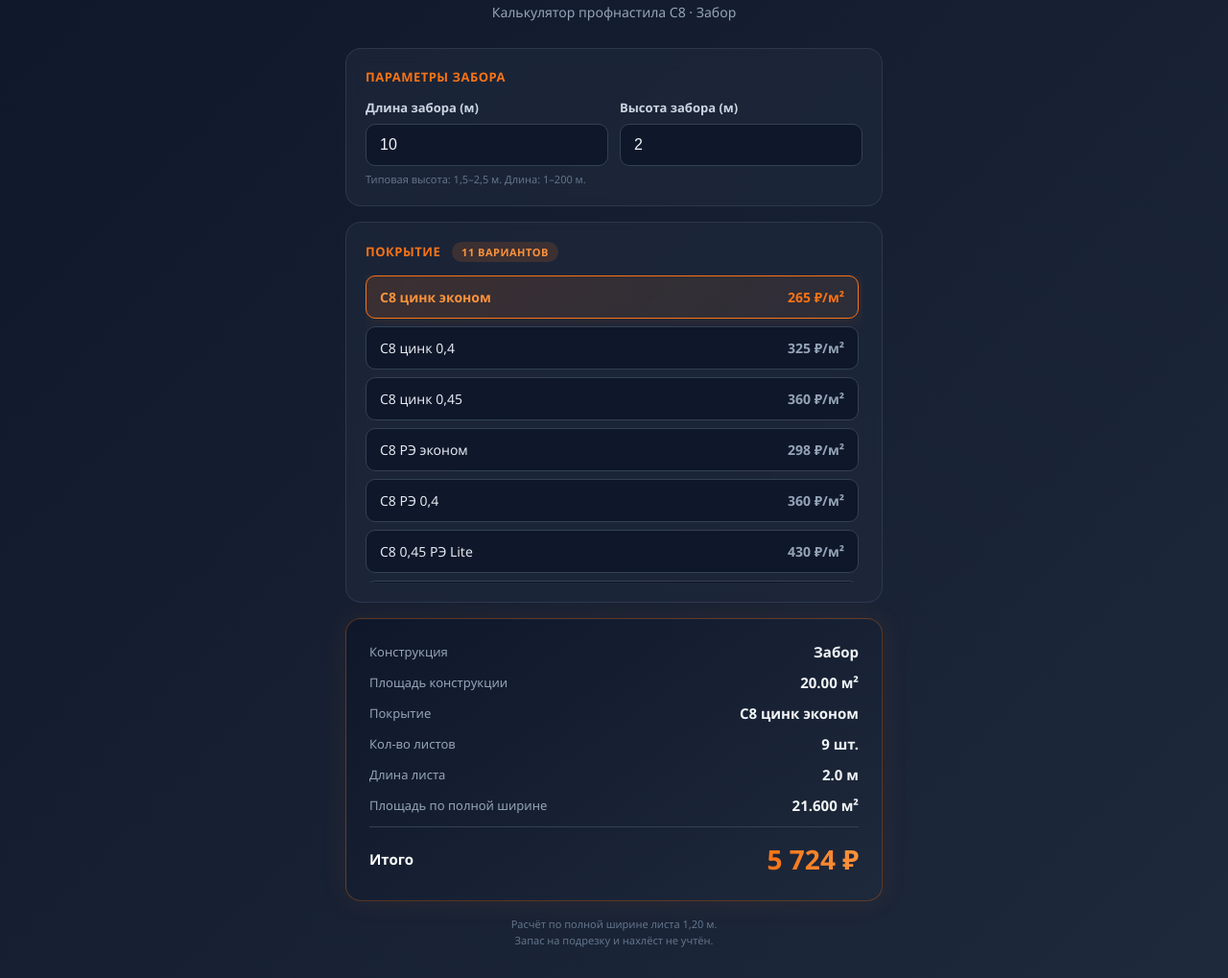
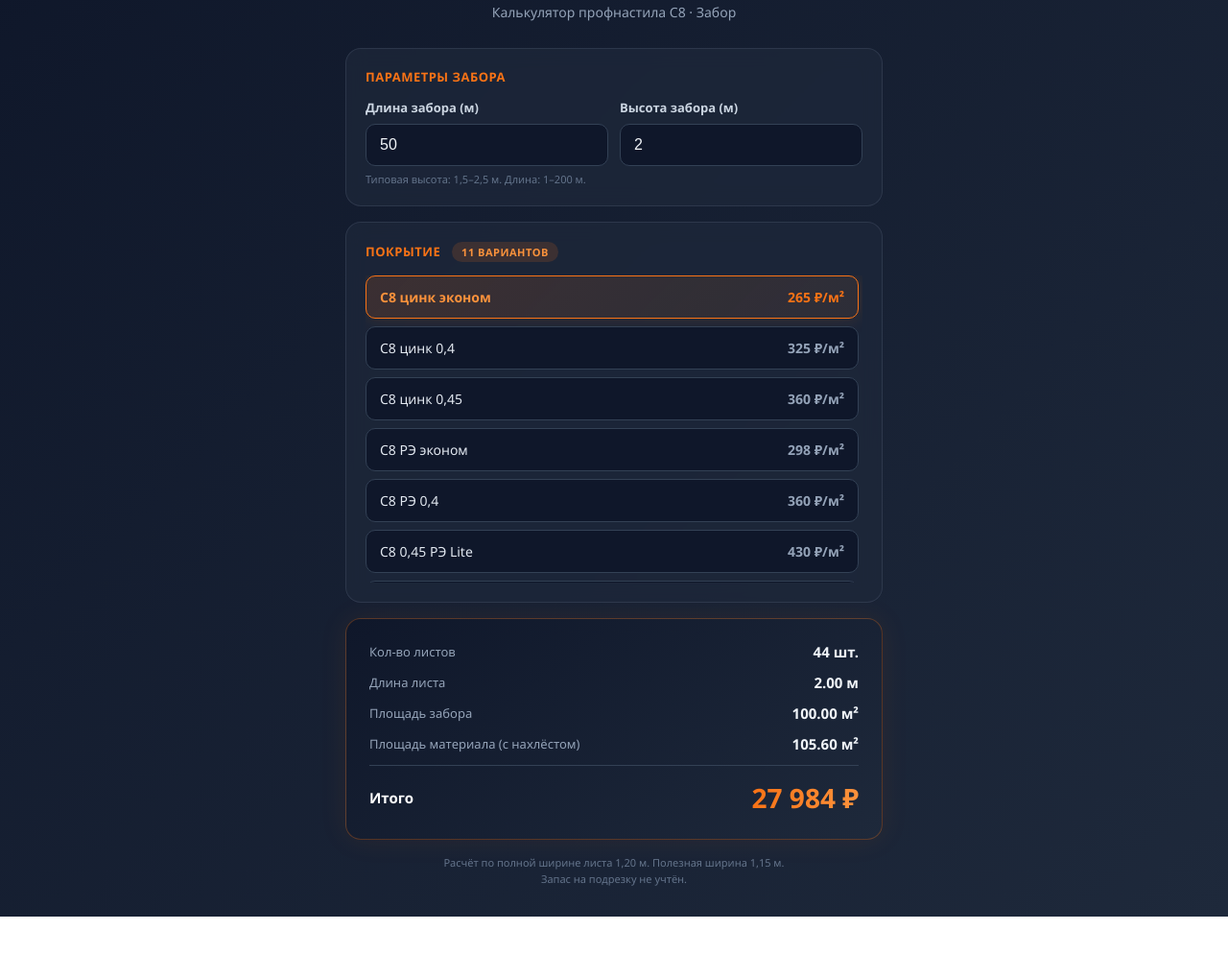
Before and after one commit to innaserge63-cmyk/profnastil-calc, a plain HTML site: page c8-grand-profil.html in a window 1280 px wide. Shown: the part 79-1098 px from the top of the page at 96% size. After the commit the page ends 1034 px from the top, so only its background shows below. Drawn offline with Linux system fonts and the light colour scheme.

Commit message:
Update c8-grand-profil.html
Исправлено округление высоты и площади

```diff
--- a/c8-grand-profil.html
+++ b/c8-grand-profil.html
@@ -5,7 +5,6 @@
 <meta name="viewport" content="width=device-width, initial-scale=1.0">
 <title>Калькулятор С8 Гранд Профиль</title>
 
-<!-- Open Graph / Telegram / WhatsApp preview -->
 <meta property="og:type" content="website">
 <meta property="og:url" content="https://innaserge63-cmyk.github.io/profnastil-calc/c8-grand-profil.html">
 <meta property="og:title" content="С8 Гранд Профиль — Калькулятор профнастила">
@@ -14,6 +13,11 @@
 <meta property="og:image:width" content="1200">
 <meta property="og:image:height" content="630">
 <meta property="og:locale" content="ru_RU">
+
+<meta name="twitter:card" content="summary_large_image">
+<meta name="twitter:title" content="С8 Гранд Профиль — Калькулятор профнастила">
+<meta name="twitter:description" content="Расчёт заборов из профнастила С8. 11 видов покрытия. Быстрый онлайн-расчёт стоимости.">
+<meta name="twitter:image" content="https://innaserge63-cmyk.github.io/profnastil-calc/preview.png">
 
 <style>
 * { box-sizing: border-box; }
@@ -210,11 +214,11 @@ input[type="number"]:focus {
     <div class="row">
       <div class="col">
         <label>Длина забора (м)</label>
-        <input type="number" id="length" value="10" min="0.1" max="500" step="0.1">
+        <input type="number" id="length" value="50" min="0.1" max="500" step="0.1">
       </div>
       <div class="col">
         <label>Высота забора (м)</label>
-        <input type="number" id="height" value="2" min="0.5" max="6" step="0.1">
+        <input type="number" id="height" value="2" min="0.5" max="6" step="0.01">
       </div>
     </div>
     <p class="hint">Типовая высота: 1,5–2,5 м. Длина: 1–200 м.</p>
@@ -227,18 +231,6 @@ input[type="number"]:focus {
 
   <div class="result">
     <div class="result-row">
-      <span class="result-label">Конструкция</span>
-      <span class="result-value" id="selType">—</span>
-    </div>
-    <div class="result-row">
-      <span class="result-label">Площадь конструкции</span>
-      <span class="result-value" id="area">—</span>
-    </div>
-    <div class="result-row">
-      <span class="result-label">Покрытие</span>
-      <span class="result-value" id="selCoating">—</span>
-    </div>
-    <div class="result-row">
       <span class="result-label">Кол-во листов</span>
       <span class="result-value" id="sheets">—</span>
     </div>
@@ -247,7 +239,11 @@ input[type="number"]:focus {
       <span class="result-value" id="sheetLen">—</span>
     </div>
     <div class="result-row">
-      <span class="result-label">Площадь по полной ширине</span>
+      <span class="result-label">Площадь забора</span>
+      <span class="result-value" id="area">—</span>
+    </div>
+    <div class="result-row">
+      <span class="result-label">Площадь материала (с нахлёстом)</span>
       <span class="result-value" id="sheetArea">—</span>
     </div>
     <div class="result-total">
@@ -257,8 +253,8 @@ input[type="number"]:focus {
   </div>
 
   <p class="footer">
-    Расчёт по полной ширине листа 1,20 м.<br>
-    Запас на подрезку и нахлёст не учтён.
+    Расчёт по полной ширине листа 1,20 м. Полезная ширина 1,15 м.<br>
+    Запас на подрезку не учтён.
   </p>
 </div>
 
@@ -314,12 +310,10 @@ function calculate() {
   const totalSheetArea = sheets * height * fullWidth;
   const total = Math.round(totalSheetArea * coating.price);
 
-  document.getElementById('selType').textContent = 'Забор';
+  document.getElementById('sheets').textContent = sheets + ' шт.';
+  document.getElementById('sheetLen').textContent = height.toFixed(2) + ' м';
   document.getElementById('area').textContent = area.toFixed(2) + ' м²';
-  document.getElementById('selCoating').textContent = coating.name;
-  document.getElementById('sheets').textContent = sheets + ' шт.';
-  document.getElementById('sheetLen').textContent = height.toFixed(1) + ' м';
-  document.getElementById('sheetArea').textContent = totalSheetArea.toFixed(3) + ' м²';
+  document.getElementById('sheetArea').textContent = totalSheetArea.toFixed(2) + ' м²';
   document.getElementById('total').textContent = total.toLocaleString('ru-RU') + ' ₽';
 }
 
```
